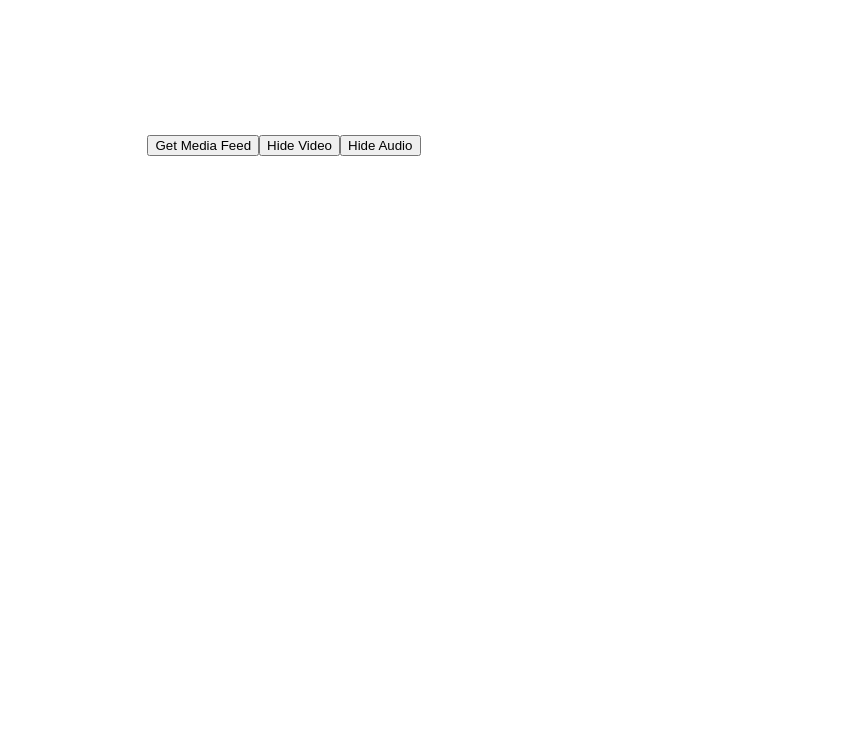
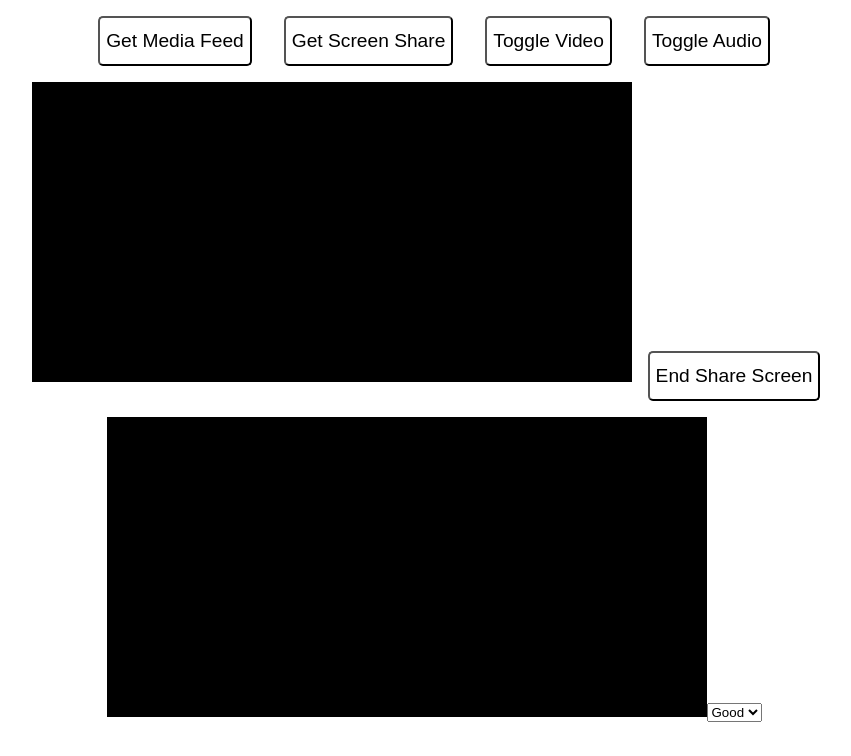
Before and after one commit to freecat99/pigeon, a React (Create React App) app in the folder client/: page / in a window 1280 px wide. Shown: the top 756 px of the page, without its empty margins (206-1057 px from the left). Built offline with nearby package versions, Linux system fonts and the light colour scheme.

Commit message:
Added screen share and video-resolution

```diff
--- a/client/src/components/VideoFeed.jsx
+++ b/client/src/components/VideoFeed.jsx
@@ -1,8 +1,10 @@
 import React, { useEffect, useReducer, useRef } from 'react'
 
 function VideoFeed() {
-    let stream = null;
+    const streamRef = useRef(null);
     const videoRef = useRef(null);
+    const captureStreamRef = useRef(null);
+    const screenVideoRef = useRef(null);
 
     const getFeed = async() => {
 
@@ -12,47 +14,143 @@ function VideoFeed() {
         }
 
         try {
-            stream = await navigator.mediaDevices.getUserMedia(constraints);
-            console.log(stream);
-            videoRef.current.srcObject = stream;
+            const mediaStream = await navigator.mediaDevices.getUserMedia(constraints);
+            streamRef.current = mediaStream;
+            videoRef.current.srcObject = mediaStream;
         } catch (error) {
-            console.log("Media permission denied");
+            console.log("Unable to get user media");
         }
     };
 
-    const disableVideo = () => {
+    const getScreen = async() => {
+        const mediaOptions = {
+            video: {
+                displaySurface: 'browser'
+            },
+            audio: {
+                suppressLocalAudioPlayback: false, //suppresses audio for user sharing screen
+            },
+            preferCurrentTab: false,
+            selfBrowserSurface: "include",
+            systemAudio: "include",
+            surfaceSwitching: "include",
+            monitorTypeSurfaces: "include",
+        };
+
         try {
-            const tracks = stream.getTracks();
-            tracks.forEach(track=>{
-                if(track.kind==='video'){
-                    track.stop();
-                }
-            });
+            const screen = await navigator.mediaDevices.getDisplayMedia(mediaOptions);
+            captureStreamRef.current = screen;
+            screenVideoRef.current.srcObject = screen
+
+            //listen for end share screen
+            screen.getVideoTracks()[0].onended = () => {
+                captureStreamRef.current = null;
+            }
 
         } catch (error) {
-            console.log("Error showing Feed");
+            console.log("Error in screen share")
+        }
+    }
+
+    const disableScreenShare = () => {
+        try {
+
+            const screen = captureStreamRef.current;
+            if(!screen) return;
+
+            const tracks = screen.getVideoTracks();
+
+            tracks.forEach(track =>{
+                track.enabled = false;
+            })
+
+        } catch (error) {
+            console.log("Error in disable screen share")
+        }
+    }
+    const toggleVideo = () => {
+        try {
+            const stream = streamRef.current;
+            if(!stream) return;
+
+            const tracks = stream.getVideoTracks();
+
+            tracks.forEach(track=>{
+                track.enabled? track.enabled=false: track.enabled=true;
+            })
+
+        } catch (error) {
+            console.log("Error with media feed");
         }
     };
-    const disableAudio = () => {
+    const toggleAudio = () => {
         try {
-            const tracks = stream.getTracks();
+            const stream = streamRef.current;
+            if(!stream) return;
+
+            const tracks = stream.getAudioTracks();
+
             tracks.forEach(track=>{
-                if(track.kind==='audio'){
-                    track.stop();
-                }
-            });
+                track.enabled? track.enabled=false: track.enabled=true;
+            })
 
         } catch (error) {
-            console.log("Error showing Feed");
+            console.log("Error with media feed");
         }
     };
 
+    const changeVideoSize = (e) => {
+
+        const selectedVideoSize = e.target.selectedOptions[0].text;
+        console.log(selectedVideoSize);
+        try {
+            const stream = streamRef.current;
+            stream.getVideoTracks().forEach(track=>{
+                const capabilites = track.getCapabilities();
+                let resolution = capabilites.height.max;
+                let videoAspectRatio = 1.7;
+
+                if(selectedVideoSize==='Max'){
+                    resolution = 720<capabilites.height.max? 720: capabilites.height.max;
+                }else if(selectedVideoSize==='Good'){
+                    resolution = 480;
+                }else if(selectedVideoSize==='Okay'){
+                    resolution = 360;
+                }else{
+                    resolution = 144;
+                }
+
+                const videoConstraints = {
+                    height: resolution,
+                    aspectRatio: videoAspectRatio
+                }
+
+                track.applyConstraints(videoConstraints);
+
+                console.log('capabilites', capabilites);
+            })
+
+        } catch (error) {
+
+        }
+    }
+
+
   return (
-    <div>
+    <div className='videoFeed'>
       <button onClick={getFeed}>Get Media Feed</button>
-      <button onClick={disableVideo}>Hide Video</button>
-      <button onClick={disableAudio}>Hide Audio</button>
+      <button onClick={getScreen}>Get Screen Share</button>
+      <button onClick={toggleVideo}>Toggle Video</button>
+      <button onClick={toggleAudio}>Toggle Audio</button>
       <video src="" ref={videoRef} autoPlay playsInline></video>
+      <button onClick={disableScreenShare}>End Share Screen</button>
+      <video src="" ref={screenVideoRef} autoPlay playsInline muted></video>
+      <select name="videoSize" id="videoSize" onChange={changeVideoSize}>
+        <option value="Max">Max</option>
+        <option value="Good" selected>Good</option>
+        <option value="Okay">Okay</option>
+        <option value="Min">Min</option>
+      </select>
     </div>
   )
 }
--- a/client/src/index.css
+++ b/client/src/index.css
@@ -1,8 +1,6 @@
 body {
   margin: 0;
-  font-family: -apple-system, BlinkMacSystemFont, 'Segoe UI', 'Roboto', 'Oxygen',
-    'Ubuntu', 'Cantarell', 'Fira Sans', 'Droid Sans', 'Helvetica Neue',
-    sans-serif;
+  font-family: Helvetica, sans-serif;
   -webkit-font-smoothing: antialiased;
   -moz-osx-font-smoothing: grayscale;
 }
@@ -11,3 +9,22 @@ code {
   font-family: source-code-pro, Menlo, Monaco, Consolas, 'Courier New',
     monospace;
 }
+
+.videoFeed button{
+  height: 50px;
+  background-color: white;
+  border-radius: 5px;
+  font-size: 1.2rem;
+  margin: 1rem;
+  cursor: pointer;
+}
+
+.videoFeed button:hover{
+  background-color: whitesmoke;
+}
+
+.videoFeed video{
+  background-color: black;
+  height: 300px;
+  width: 600px;
+}
```
